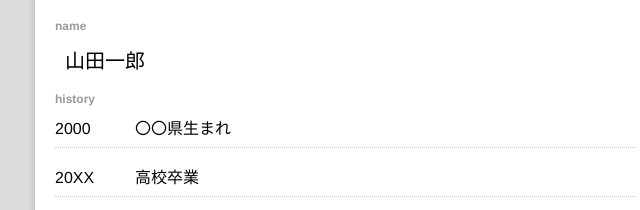
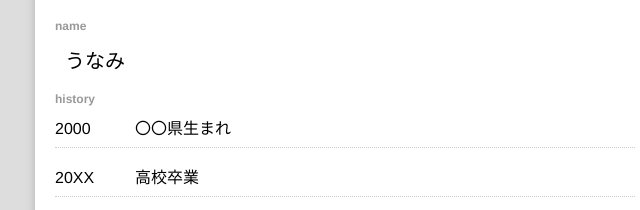
Before and after one commit to KUAD-XtechDesign/simple-page2023-KUNM6277, a plain HTML site: page index.html in a window 1280 px wide. Shown: the part 371-581 px from the top of the page, 295-935 px from the left. Drawn offline with Linux system fonts and the light colour scheme.

Commit message:
名前変更

```diff
--- a/index.html
+++ b/index.html
@@ -19,7 +19,8 @@
       <!-- 個人情報なので注意 -->
       <div class="profile">
         <h2 class="title">name</h2>
-        <h1 class="name">山田一郎</h1>
+        <h1 class="name">うなみ
+        </h1>
 
         <h2 class="title">history</h2>
         <ul class="history_list">
```
